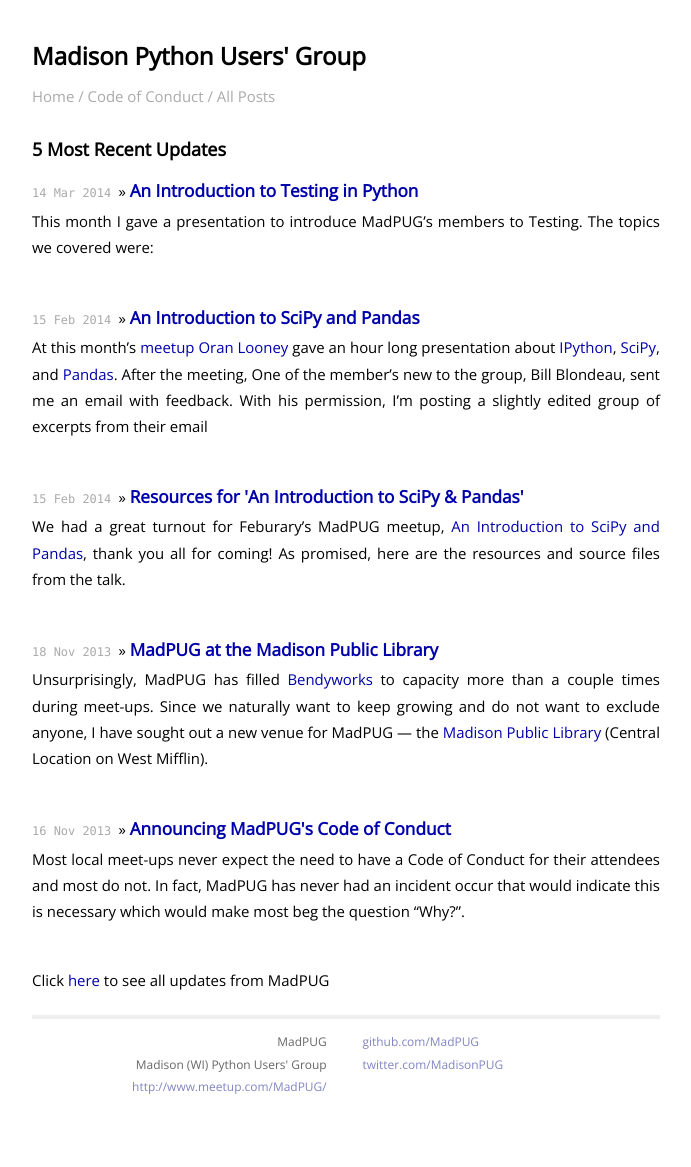
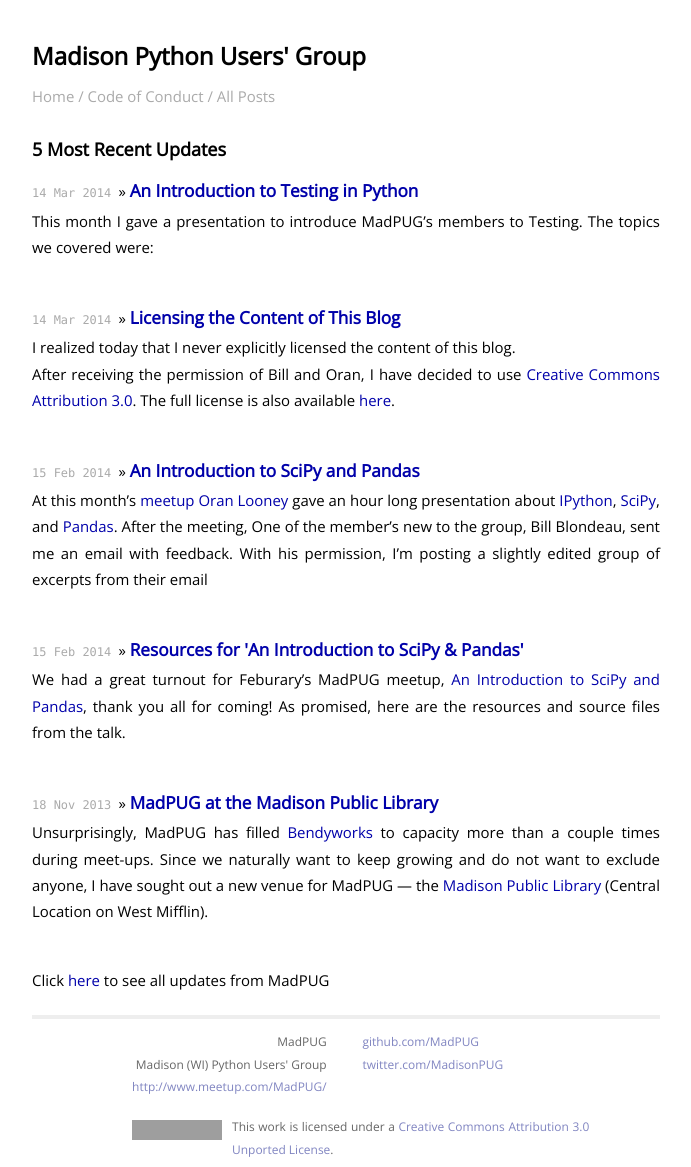
Before and after one commit to MadPUG/madpug.github.io, a Jekyll site: the page built from index.html, in a window 1280 px wide. Shown: the whole page, without its empty margins (294-985 px from the left). Built offline with Jekyll 4.4.1, drawn with Linux system fonts in a browser that asks for light colours; Markdown is read by kramdown in place of the engine named in the settings; before the commit the page ends 1110 px from its top, so only the background shows below that; grey boxes are pictures that could not be loaded.

Commit message:
Add CC3.0 Attribution Information

```diff
--- a/_layouts/default.html
+++ b/_layouts/default.html
@@ -56,6 +56,16 @@
                   </a><br />
                 </p>
               </div>
+              <div class="contact license">
+                <a rel="license" href="http://creativecommons.org/licenses/by/3.0/">
+                    <img alt="Creative Commons License" style="border-width:0" src="http://i.creativecommons.org/l/by/3.0/88x31.png" />
+                </a>
+                <p>
+                  This work is licensed under a
+                  <a rel="license" href="http://creativecommons.org/licenses/by/3.0/">
+                  Creative Commons Attribution 3.0 Unported License</a>.
+                </p>
+              </div>
             </div>
           </div>
         </div>
--- /dev/null
+++ b/_posts/2014-03-14-licensing-the-blog.markdown
@@ -0,0 +1,14 @@
+---
+layout: post
+title: "Licensing the Content of This Blog"
+author: sigmavirus24
+date: 2014-03-14 19:59:59
+---
+
+I realized today that I never explicitly licensed the content of this blog.
+After receiving the permission of Bill and Oran, I have decided to use
+[Creative Commons Attribution 3.0][short]. The full license is also available
+[here][full].
+
+[short]: http://creativecommons.org/licenses/by/3.0/
+[full]: http://creativecommons.org/licenses/by/3.0/legalcode
--- a/css/main.css
+++ b/css/main.css
@@ -158,6 +158,16 @@ a {
   margin-left: 100px;
 }
 
+.site .footer .license img {
+  margin-top: 10px;
+  margin-right: 10px;
+  float: left;
+}
+
+.site .footer .license p {
+  margin: 0.5em 0;
+}
+
 /*****************************************************************************/
 /*
 /* Posts
```
